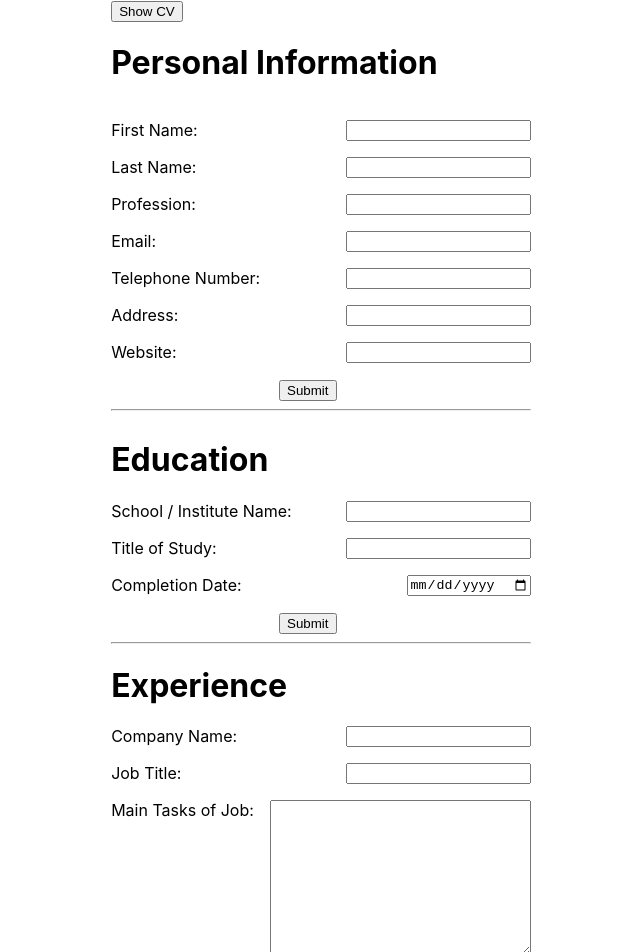
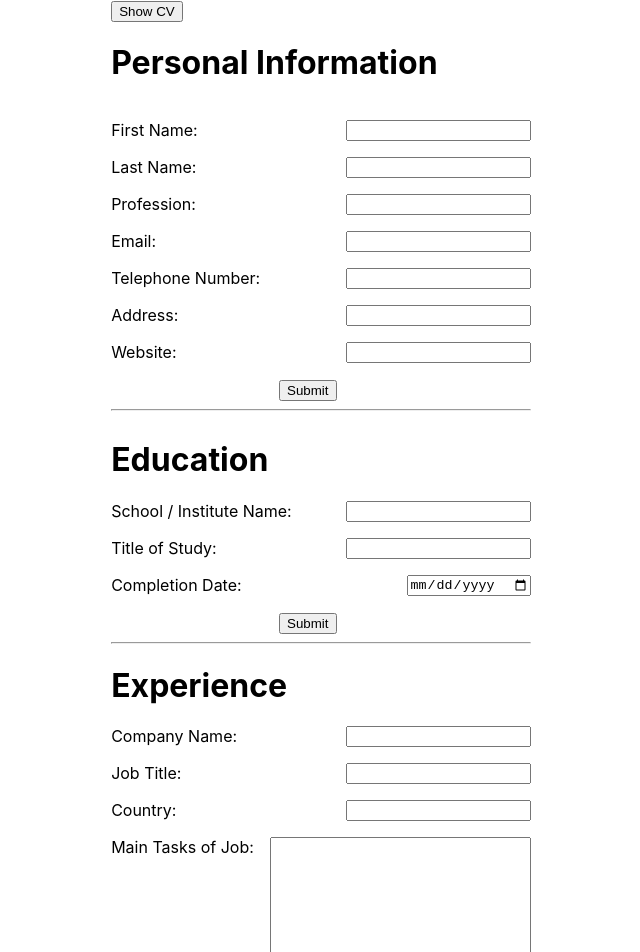
Before and after one commit to EmbryonicDev/cv-application, a React (Create React App) app: page / in a window 1280 px wide. Shown: the top 952 px of the page, without its empty margins (319-959 px from the left). Built offline with nearby package versions, Linux system fonts and the light colour scheme; the HTML template or start-up script is replaced by a standard one.

Commit message:
Add country value to experience

```diff
--- a/src/App.js
+++ b/src/App.js
@@ -31,6 +31,7 @@ function App() {
   const [experienceData, setExperienceData] = useState({
     workName: '',
     workTitle: '',
+    country: '',
     jobTasks: '',
     startDate: '',
     endDate: '',
@@ -137,6 +138,7 @@ function App() {
       workName: '',
       workTitle: '',
       jobTasks: '',
+      country: '',
       startDate: '',
       endDate: '',
       id: uniqid(),
@@ -157,6 +159,7 @@ function App() {
         {
           workName: experienceData.workName,
           workTitle: experienceData.workTitle,
+          country: experienceData.country,
           jobTasks: experienceData.jobTasks,
           startDate: experienceData.startDate,
           endDate: experienceData.endDate,
@@ -194,6 +197,7 @@ function App() {
         workName={el.workName}
         workTitle={el.workTitle}
         jobTasks={el.jobTasks}
+        country={el.country}
         startDate={el.startDate}
         endDate={el.endDate}
         index={index + 1}
--- a/src/Components/ExperienceDiv.js
+++ b/src/Components/ExperienceDiv.js
@@ -1,5 +1,8 @@
 export default function ExperienceDiv(props) {
-  const { workName, workTitle, jobTasks, startDate, endDate, index, edit, remove } = props
+  const { workName, workTitle, country, jobTasks, startDate, endDate, index, edit, remove } = props
+
+  console.log(country)
+
   return (
     <div className="experienceDiv">
       <h1 className='categoryHeading'>Work History {index}</h1>
@@ -7,6 +10,8 @@ export default function ExperienceDiv(props) {
       <h4 className="pageData">{workName}</h4>
       <h4 className="pageLabel">Job Title: </h4>
       <h4 className="pageData">{workTitle}</h4>
+      <h4 className="pageLabel">Country: </h4>
+      <h4 className="pageData">{country}</h4>
       <h4 className="pageLabel">Main Tasks of Job: </h4>
       <h4 className="pageData">{jobTasks}</h4>
       <h4 className="pageLabel">Start Date: </h4>
--- a/src/Components/ExperienceForm.js
+++ b/src/Components/ExperienceForm.js
@@ -21,6 +21,16 @@ export default function ExperienceForm(props) {
             id='workTitle'
             name='workTitle'
             value={data.workTitle}
+            onChange={(event) => handleChange('experience', event)}
+          />
+        </p>
+        <p className="inputSet">
+          <label htmlFor="country">Country: </label>
+          <input
+            type="text"
+            id='country'
+            name='country'
+            value={data.country}
             onChange={(event) => handleChange('experience', event)}
           />
         </p>
```
